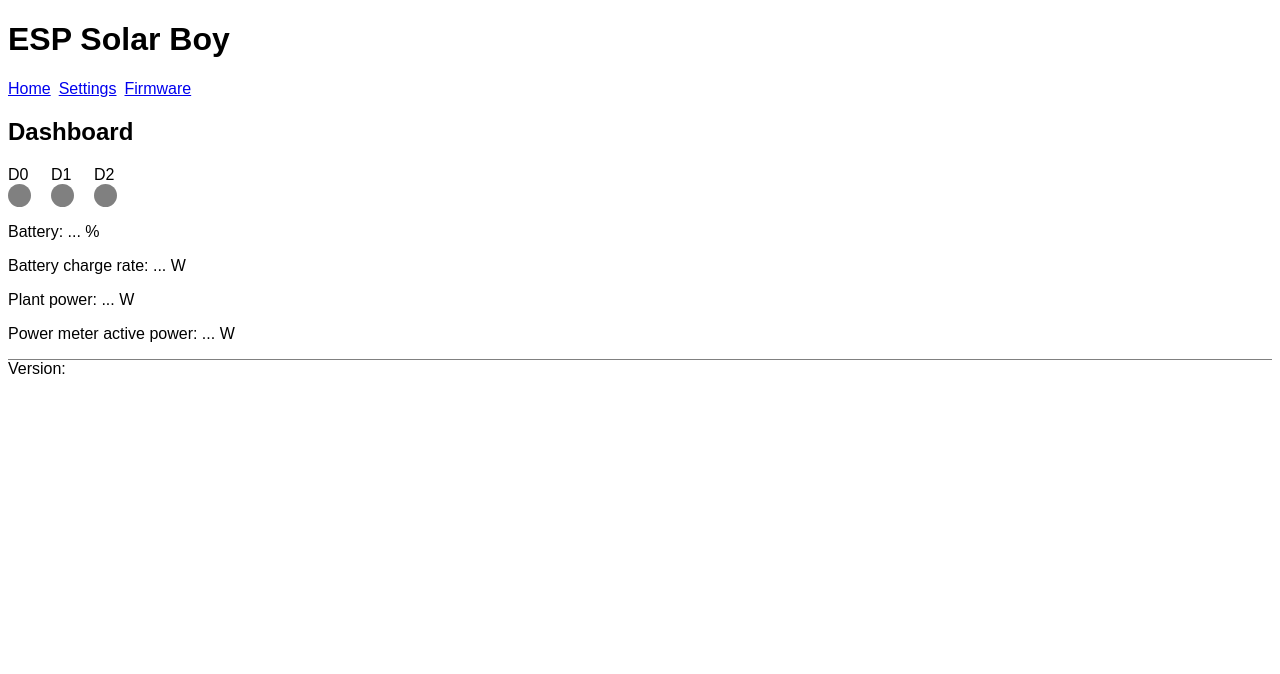
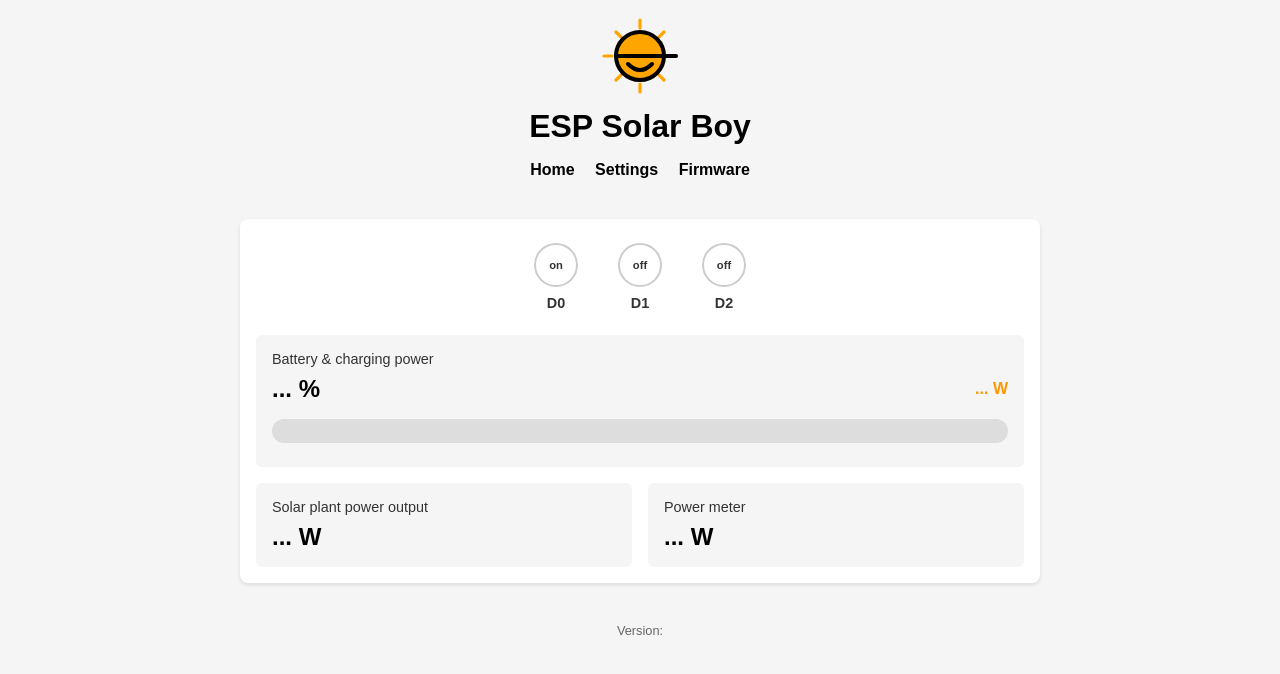
Before and after one commit to gsilvan/esp-solar-boy, a plain HTML site: page data/index.html in a window 1280 px wide. Drawn offline with Linux system fonts and the light colour scheme; no server answers.

Commit message:
style: major style overhaul

```diff
--- a/data/index.html
+++ b/data/index.html
@@ -8,44 +8,63 @@
     <script src="htmx.min.js"></script>
 </head>
 <body>
-<main>
+<header>
+    <div class="logo-container">
+        <img class="logo" src="logo.svg" alt="ESP Solar Boy Logo">
+    </div>
     <h1>ESP Solar Boy</h1>
     <nav>
         <a href="/">Home</a>
         <a href="/settings">Settings</a>
         <a href="/update">Firmware</a>
     </nav>
-    <h2>Dashboard</h2>
-    <div class="pins">
-        <div id="pin0">
-            <span>D0</span>
-            <div class="pin-indicator"
-                 hx-get="/pin/16/indicator"
-                 hx-trigger="load, every 10s"
-                 hx-swap="outerHTML">
+</header>
+<main>
+    <div class="relays">
+        <div class="relay">
+            <div class="relay-indicator" hx-get="/pin/16/indicator" hx-trigger="load, every 10s" hx-swap="outerHTML">on</div>
+            <div class="relay-label">D0</div>
+            <div class="relay-status"></div>
+        </div>
+        <div class="relay">
+            <div class="relay-indicator" hx-get="/pin/5/indicator" hx-trigger="load, every 10s" hx-swap="outerHTML">off</div>
+            <div class="relay-label">D1</div>
+            <div class="relay-status"></div>
+        </div>
+        <div class="relay">
+            <div class="relay-indicator" hx-get="/pin/4/indicator" hx-trigger="load, every 10s" hx-swap="outerHTML">off</div>
+            <div class="relay-label">D2</div>
+            <div class="relay-status"></div>
+        </div>
+    </div>
+
+    <div class="metrics">
+        <div class="metric-card large">
+            <div class="metric-title">Battery & charging power</div>
+            <div class="battery-section">
+                <div class="battery-info">
+                    <div class="metric-value"><span id="battery" hx-get="/data/battery" hx-trigger="load, every 10s" hx-swap="innerHTML">...</span> %</div>
+                    <div class="power-direction">
+                        <div class="power-arrow" hx-get="/getPowerArrow" hx-trigger="load, every 10s" hx-swap="outerHTML"></div>
+                        <span class="charging-text"><span id="battery-charge-rate" hx-get="/data/batteryChargeRate" hx-trigger="load, every 10s" hx-swap="innerHTML">...</span> W</span>
+                    </div>
+                </div>
+                <div class="battery-container">
+                    <div class="battery-level" style="width: 0;" hx-get="/getBatteryLevel" hx-trigger="load, every 10s" hx-swap="outerHTML"></div>
+                </div>
             </div>
         </div>
-        <div id="pin1">
-            <span>D1</span>
-            <div class="pin-indicator"
-                 hx-get="/pin/5/indicator"
-                 hx-trigger="load, every 10s"
-                 hx-swap="outerHTML">
-            </div>
+
+        <div class="metric-card">
+            <div class="metric-title">Solar plant power output</div>
+            <div class="metric-value"><span id="plant-power" hx-get="/data/plantPower" hx-trigger="load, every 10s" hx-swap="innerHTML">...</span> W</div>
         </div>
-        <div id="pin2">
-            <span>D2</span>
-            <div class="pin-indicator"
-                 hx-get="/pin/4/indicator"
-                 hx-trigger="load, every 10s"
-                 hx-swap="outerHTML">
-            </div>
+
+        <div class="metric-card">
+            <div class="metric-title">Power meter</div>
+            <div class="metric-value"><span id="grid-feed" hx-get="/data/powerMeterActivePower" hx-trigger="load, every 10s" hx-swap="innerHTML">...</span> W</div>
         </div>
     </div>
-    <p>Battery: <span id="battery" hx-get="/data/battery" hx-trigger="load, every 10s" hx-swap="innerHTML">...</span> %</p>
-    <p>Battery charge rate: <span id="battery-charge-rate" hx-get="/data/batteryChargeRate" hx-trigger="load, every 10s" hx-swap="innerHTML">...</span> W</p>
-    <p>Plant power: <span id="plant-power" hx-get="/data/plantPower" hx-trigger="load, every 10s" hx-swap="innerHTML">...</span> W</p>
-    <p>Power meter active power: <span id="grid-feed" hx-get="/data/powerMeterActivePower" hx-trigger="load, every 10s" hx-swap="innerHTML">...</span> W</p>
 </main>
 <footer>
     <span>Version: </span><a href="https://github.com/gsilvan/esp-solar-boy/releases" hx-get="/data/firmwareVersion" hx-trigger="load" hx-swap="innerHTML"></a>
--- a/data/style.css
+++ b/data/style.css
@@ -1,13 +1,238 @@
+:root {
+    --primary: #000000;
+    --secondary: #FF9800;
+    --background: #f5f5f5;
+    --text: #333;
+    --accent: #FFB74D;
+    --charging: #FF9800;
+    --discharging: #f44336;
+    --relay-on: #FF9800;
+    --relay-off: #757575;
+}
+
 body {
-    font-family: sans-serif;
+    font-family: Arial, sans-serif;
+    background-color: var(--background);
+    color: var(--text);
+    max-width: 800px;
+    margin: 0 auto;
+    padding: 1rem;
 }
+
+header {
+    display: flex;
+    flex-direction: column;
+    align-items: center;
+    margin-bottom: 1.5rem;
+}
+
+.logo-container {
+    margin-bottom: 0.5rem;
+}
+
+.logo {
+    width: 80px;
+    height: 80px;
+}
+
+h1 {
+    margin: 0;
+    color: var(--primary);
+    font-size: 2rem;
+}
+
 nav {
+    margin: 1rem 0;
+}
+
+nav a {
+    margin: 0 0.5rem;
+    text-decoration: none;
+    color: var(--primary);
+    font-weight: bold;
+}
+
+nav a:hover {
+    text-decoration: underline;
+}
+
+main {
+    background-color: white;
+    border-radius: 8px;
+    padding: 1rem;
+    box-shadow: 0 2px 4px rgba(0,0,0,0.1);
+}
+
+.relays {
     display: flex;
-    column-gap: 8px;
+    gap: 1.5rem;
+    margin-bottom: 1.5rem;
+    justify-content: center;
+    padding-top: 0.5rem;
 }
+
+.relay {
+    display: flex;
+    flex-direction: column;
+    align-items: center;
+    width: 60px;
+}
+
+.relay-indicator {
+    width: 40px;
+    height: 40px;
+    border-radius: 50%;
+    margin-bottom: 0.5rem;
+    position: relative;
+    border: 2px solid #ccc;
+    display: flex;
+    justify-content: center;
+    align-items: center;
+    font-weight: bold;
+    font-size: 0.7rem;
+    transition: all 0.3s ease;
+}
+
+.relay-on {
+    color: white;
+    background-color: var(--relay-on);
+    box-shadow: 0 0 10px var(--relay-on);
+    border-color: var(--relay-on);
+}
+
+.relay-off {
+    background-color: var(--relay-off);
+    box-shadow: none;
+    border-color: var(--relay-off);
+}
+
+.relay-label {
+    font-size: 0.9rem;
+    font-weight: bold;
+}
+
+.relay-status {
+    font-size: 0.8rem;
+    color: var(--text);
+}
+
+.metrics {
+    display: grid;
+    grid-template-columns: 1fr 1fr;
+    gap: 1rem;
+}
+
+.metric-card {
+    background-color: var(--background);
+    border-radius: 6px;
+    padding: 1rem;
+    position: relative;
+}
+
+.metric-card.large {
+    grid-column: span 2;
+}
+
+.metric-title {
+    font-size: 0.9rem;
+    color: var(--text);
+    margin-bottom: 0.5rem;
+}
+
+.metric-value {
+    font-size: 1.5rem;
+    font-weight: bold;
+    color: var(--primary);
+}
+
+.battery-section {
+    display: flex;
+    flex-direction: column;
+    gap: 0.5rem;
+}
+
+.battery-info {
+    display: flex;
+    justify-content: space-between;
+    align-items: center;
+}
+
+.battery-container {
+    position: relative;
+    width: 100%;
+    height: 24px;
+    background-color: #ddd;
+    border-radius: 12px;
+    overflow: hidden;
+    margin: 0.5rem 0;
+}
+
+.battery-level {
+    height: 100%;
+    background-color: var(--secondary);
+    border-radius: 12px;
+    width: 0; /* set it with htmx  */
+    transition: width 1s ease;
+}
+
+.power-flow {
+    display: flex;
+    align-items: center;
+    gap: 0.5rem;
+    margin-top: 0.5rem;
+}
+
+.power-direction {
+    display: flex;
+    align-items: center;
+    font-weight: bold;
+}
+
+.power-arrow {
+    display: inline-block;
+    width: 0;
+    height: 0;
+    margin: 0 0.5rem;
+}
+
+.power-arrow.charging {
+    border-left: 8px solid transparent;
+    border-right: 8px solid transparent;
+    border-bottom: 12px solid var(--charging);
+}
+
+.power-arrow.discharging {
+    border-left: 8px solid transparent;
+    border-right: 8px solid transparent;
+    border-top: 12px solid var(--discharging);
+}
+
+.charging-text {
+    color: var(--charging);
+}
+
+.discharging-text {
+    color: var(--discharging);
+}
+
 footer {
-    border-top: 1px solid gray;
+    margin-top: 1.5rem;
+    text-align: center;
+    font-size: 0.8rem;
+    color: #666;
+    padding-top: 1rem;
 }
+
+@media (max-width: 500px) {
+    .metrics {
+        grid-template-columns: 1fr;
+    }
+
+    .metric-card.large {
+        grid-column: span 1;
+    }
+}
+
 .field {
     margin-bottom: 12px;
 }
@@ -28,16 +253,3 @@ input[type="checkbox"] {
     width: auto;
     margin-left: 6px;
 }
-.pins {
-    display: flex;
-    column-gap: 20px;
-}
-.pin-indicator {
-    width: 23px;
-    height: 23px;
-    border-radius: 50px;
-    background-color: gray;
-}
-.pin-active {
-    background-color: seagreen;
-}
```
Also changed, not shown: data/pin.html (+6 -1 lines), data/settings.html (+6 -1 lines), data/logo.svg (added), 2 other files.
